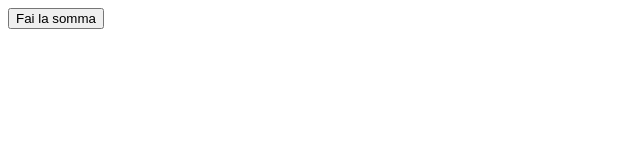
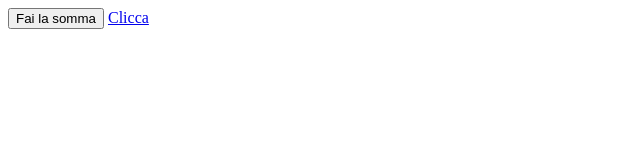
Before and after one commit to Marigest/Exsercise-C-HTML-Javascript, a plain HTML site: page Esercizi Javascript/casaccio.html in a window 1280 px wide. Shown: the full height of the page, 0-640 px from the left. Drawn offline with Linux system fonts and the light colour scheme.

Commit message:
Modification

```diff
--- a/Esercizi Javascript/casaccio.html
+++ b/Esercizi Javascript/casaccio.html
@@ -16,5 +16,6 @@
     </head>
         <body>
             <button type="button" onclick="somma(5,6)">Fai la somma</button>
+            <a href="javascript:alert(somma(5,6))">Clicca</a>
         </body>
 </html>
```
